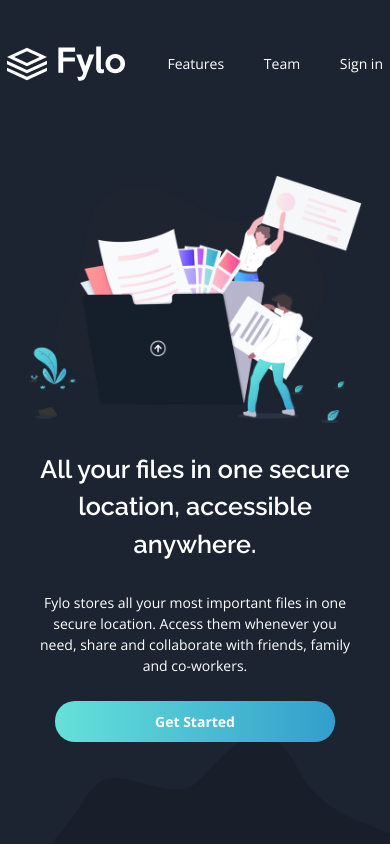
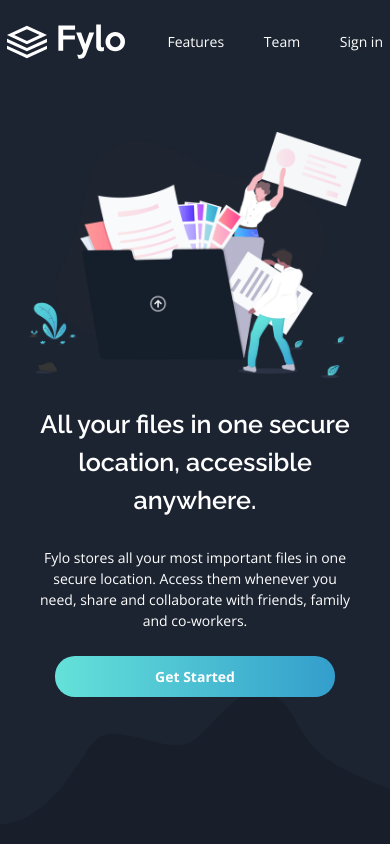
Before and after one commit to PapaBob31/fylo-dark-theme-landing-page, a plain HTML site: page index.html in a window 390 px wide. Shown: the top 844 px of the page. Drawn offline with nearby package versions, Linux system fonts and the light colour scheme.

Commit message:
made header height shorter

```diff
--- a/style.css
+++ b/style.css
@@ -283,6 +283,10 @@ footer a:hover {
 }
 
 @media screen and (max-width: 767px) {
+	header {
+		height: unset;
+	}
+
 	.top-links {
 		width: 60%;
 		min-width: unset;
```
